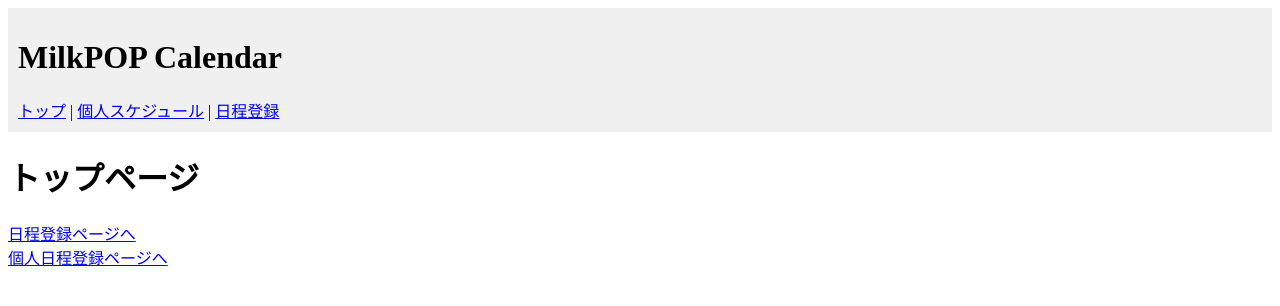
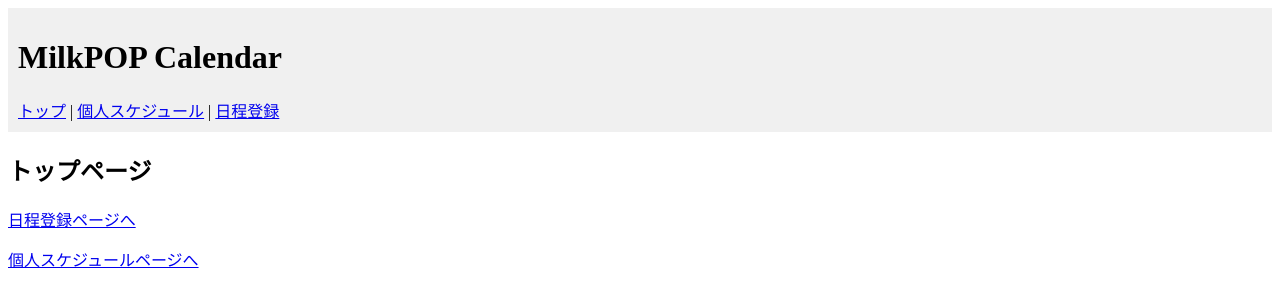
Before and after one commit to kuzyoumike0/milkpop-calendarapp, a React (Create React App) app in the folder frontend/: page / in a window 1280 px wide. Shown: the top 306 px of the page. Built offline with nearby package versions, Linux system fonts and the light colour scheme.

Commit message:
Update TopPage.jsx

```diff
--- a/frontend/src/components/TopPage.jsx
+++ b/frontend/src/components/TopPage.jsx
@@ -4,9 +4,13 @@ import { Link } from "react-router-dom";
 export default function TopPage() {
   return (
     <div>
-      <h1>トップページ</h1>
-      <Link to="/link">日程登録ページへ</Link><br/>
-      <Link to="/personal">個人日程登録ページへ</Link>
+      <h2>トップページ</h2>
+      <p>
+        <Link to="/link">日程登録ページへ</Link>
+      </p>
+      <p>
+        <Link to="/personal">個人スケジュールページへ</Link>
+      </p>
     </div>
   );
 }
```
